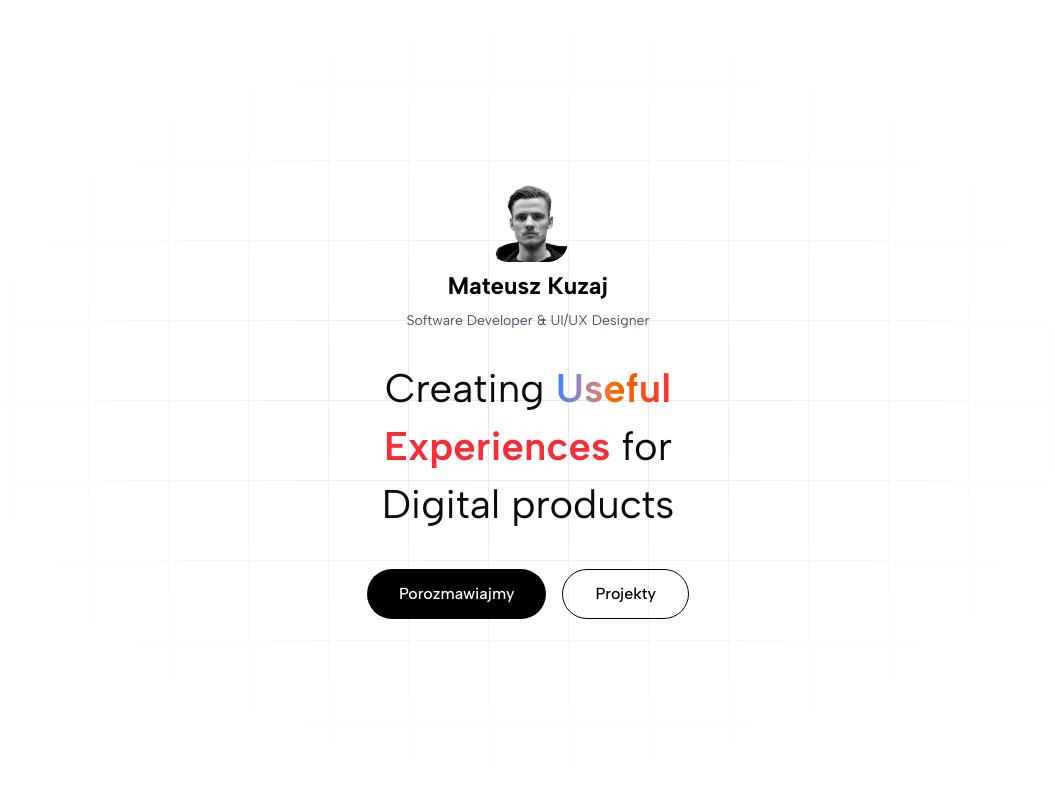
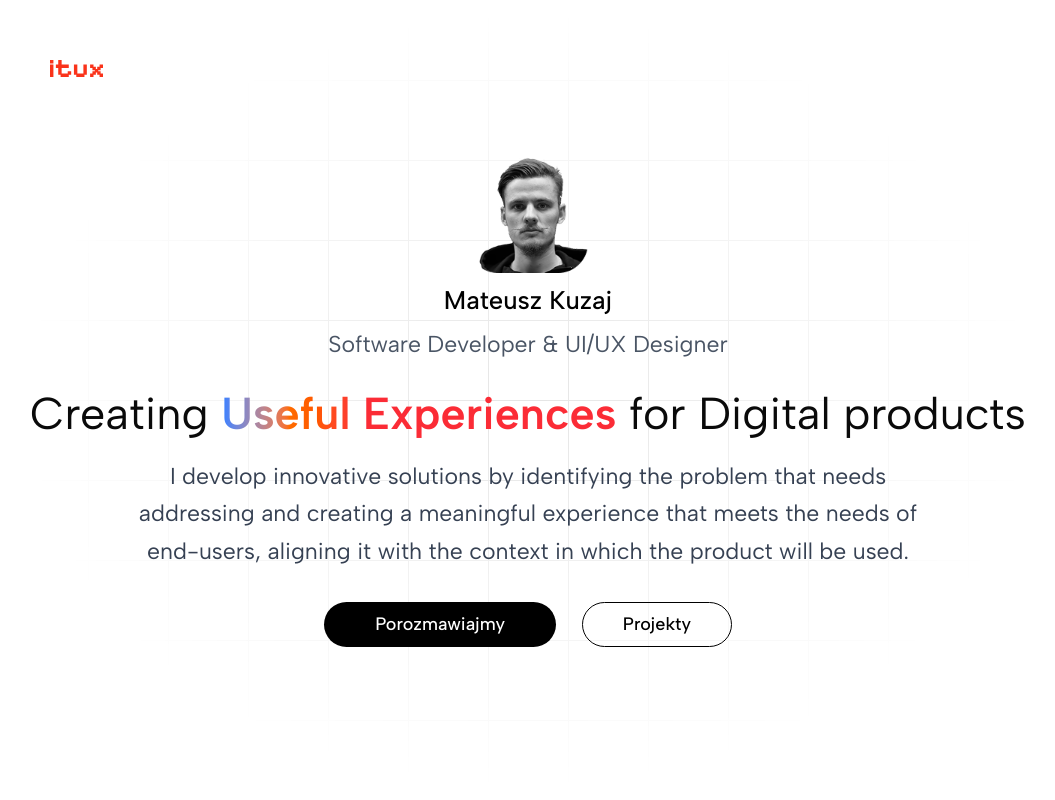
Before and after one commit to matetuh/portfolio_next, a Next.js app: page / in a window 1280 px wide. Shown: the top 800 px of the page, without its empty margins (112-1167 px from the left). Built offline with nearby package versions, Linux system fonts and the light colour scheme.

Commit message:
Add floating navbar + logo & add columns & iocns pkg

```diff
--- a/app/page.tsx
+++ b/app/page.tsx
@@ -1,10 +1,26 @@
 import Hero from "@/components/Hero";
+import { FloatingNavDemo } from "@/components/FloatingNavDemo";
 import Image from "next/image";
 
 export default function Home() {
   return (
-    <main className="relative bg-white flex justify-center items-center flex-col overflow-hidden mx-auto sm:px-10 px-5">
-      <div className="max-w-7xl w-full">
+    <main className="relative bg-white flex justify-center items-center flex-col overflow-hidden w-full">
+      {/* Logo - Desktop only, top left */}
+      <div className="hidden sm:flex fixed top-10 left-[calc((100vw-min(100vw,1728px))/2+162px)] z-5000 items-center h-14">
+        <Image
+          src="/logo.svg"
+          alt="Logo"
+          width={53}
+          height={24}
+        />
+      </div>
+      <FloatingNavDemo />
+
+      {/* Container with max-width 1728px and fluid margins (5px -> 162px) */}
+      <div className="w-full max-w-[1728px] px-[clamp(5px,9.375vw,162px)]">
+        <Hero />
+      </div>
+      <div className="w-full max-w-[1728px] px-[clamp(5px,9.375vw,162px)]">
         <Hero />
       </div>
     </main>
--- /dev/null
+++ b/components/FloatingNavDemo.tsx
@@ -0,0 +1,32 @@
+"use client";
+import React from "react";
+import { FloatingNav } from "./ui/floating-navbar";
+import { IconHome, IconMessage, IconUser } from "@tabler/icons-react";
+
+export function FloatingNavDemo() {
+  const navItems = [
+    {
+      name: "Home",
+      link: "/",
+      icon: <IconHome className="h-4 w-4 text-neutral-500 dark:text-white" />,
+    },
+    {
+      name: "About",
+      link: "/about",
+      icon: <IconUser className="h-4 w-4 text-neutral-500 dark:text-white" />,
+    },
+    {
+      name: "Contact",
+      link: "/contact",
+      icon: (
+        <IconMessage className="h-4 w-4 text-neutral-500 dark:text-white" />
+      ),
+    },
+  ];
+
+  return (
+    <div className="relative w-full">
+      <FloatingNav navItems={navItems} />
+    </div>
+  );
+}
--- a/components/Hero.tsx
+++ b/components/Hero.tsx
@@ -10,42 +10,43 @@ const Hero = () => {
       {/* Hero Content */}
       <div className="absolute inset-0 flex flex-col items-center justify-center z-10">
         {/* Profile Image */}
-        <div className="mb-2">
+        <div className="mb-[1vh]">
           <Image
             src="/avatar.png"
             alt="Mateusz Kuzaj"
             width={80}
             height={80}
-            className="rounded-[20px] object-cover"
+            className="rounded-[20px] object-cover w-[15vw] h-[15vw] min-w-20 min-h-20 max-w-[120px] max-h-[120px]"
           />
         </div>
 
         {/* Name */}
-        <h1 className="text-2xl font-bold text-black mb-2">
+        <h1 className="text-[clamp(24px,2vw,36px)] font-medium text-black mb-[1vh]">
           Mateusz Kuzaj
         </h1>
 
         {/* Subtitle */}
-        <p className="text-[14px] text-gray-600 text-center mb-8">
+        <p className="text-[clamp(14px,1.8vw,24px)] text-gray-600 text-center mb-[3vh]">
           Software Developer & UI/UX Designer
         </p>
 
         {/* Main Heading */}
-        <h2 className="text-[40px] font-normal text-center mb-2 leading-tight">
-          Creating <span className="text-transparent bg-clip-text bg-linear-to-r from-blue-500 via-orange-500 to-red-500 font-semibold">Useful</span>
+        <h2 className="text-[clamp(40px,3.5vw,60px)] font-normal text-center leading-tight mb-[2vh]">
+          Creating <span className="text-transparent bg-clip-text bg-linear-to-r from-blue-500 via-orange-500 to-red-500 font-semibold">Useful </span>
+          <span className="text-red-500 font-semibold">Experiences</span> for Digital products
         </h2>
-        <h2 className="text-[40px] font-normal text-center mb-2 leading-tight">
-          <span className="text-red-500 font-semibold">Experiences</span> for
-        </h2>
-        <h2 className="text-[40px] font-normal text-center mb-10 leading-tight">
-          Digital products
-        </h2>
+
+        {/* Description */}
+        <p className="text-[clamp(14px,1.8vw,24px)] text-center text-gray-700 max-w-[80%] mb-[4vh] leading-relaxed hidden sm:block">
+          I develop innovative solutions by identifying the problem that needs addressing and creating a meaningful experience that meets the needs of end-users, aligning it with the context in which the product will be used.
+        </p>
+
         {/* CTA Buttons */}
-        <div className="flex gap-4">
-          <button className="bg-black text-white px-8 py-3 rounded-full font-medium hover:bg-gray-800 transition-colors">
+        <div className="flex gap-[2vw] flex-wrap justify-center">
+          <button className="bg-black text-white px-[4vw] py-[1vh] rounded-full font-medium hover:bg-gray-800 transition-colors text-[clamp(16px,1.8vw,18px)] min-w-[150px]">
             Porozmawiajmy
           </button>
-          <button className="border border-black text-black px-8 py-3 rounded-full font-medium hover:bg-black hover:text-white transition-colors">
+          <button className="border border-black text-black px-[2vw] py-[1vh] rounded-full font-medium hover:bg-black hover:text-white transition-colors text-[clamp(16px,1.8vw,18px)] min-w-[150px]">
             Projekty
           </button>
         </div>
--- a/components/ui/floating-navbar.tsx
+++ b/components/ui/floating-navbar.tsx
@@ -7,6 +7,7 @@ import {
   useMotionValueEvent,
 } from "motion/react";
 import { cn } from "@/lib/utils";
+import Image from "next/image";
 
 
 export const FloatingNav = ({
@@ -22,7 +23,7 @@ export const FloatingNav = ({
 }) => {
   const { scrollYProgress } = useScroll();
 
-  const [visible, setVisible] = useState(false);
+  const [visible, setVisible] = useState(true);
 
   useMotionValueEvent(scrollYProgress, "change", (current) => {
     // Check if current is not undefined and is a number
@@ -30,7 +31,7 @@ export const FloatingNav = ({
       let direction = current! - scrollYProgress.getPrevious()!;
 
       if (scrollYProgress.get() < 0.05) {
-        setVisible(false);
+        setVisible(true);
       } else {
         if (direction < 0) {
           setVisible(true);
@@ -46,7 +47,7 @@ export const FloatingNav = ({
       <motion.div
         initial={{
           opacity: 1,
-          y: -100,
+          y: 0,
         }}
         animate={{
           y: visible ? 0 : -100,
@@ -60,6 +61,13 @@ export const FloatingNav = ({
           className
         )}
       >
+        <Image
+          src="/logo.svg"
+          alt="Logo"
+          width={53}
+          height={24}
+          className="mr-2 sm:hidden"
+        />
         {navItems.map((navItem: any, idx: number) => (
           <a
             key={`link=${idx}`}
--- a/package.json
+++ b/package.json
@@ -9,6 +9,7 @@
     "lint": "eslint"
   },
   "dependencies": {
+    "@tabler/icons-react": "^3.35.0",
     "class-variance-authority": "^0.7.1",
     "clsx": "^2.1.1",
     "lucide-react": "^0.553.0",
```
Also changed, not shown: public/logo.svg (added), 1 other file (tests, documents, lock files or other folders).
